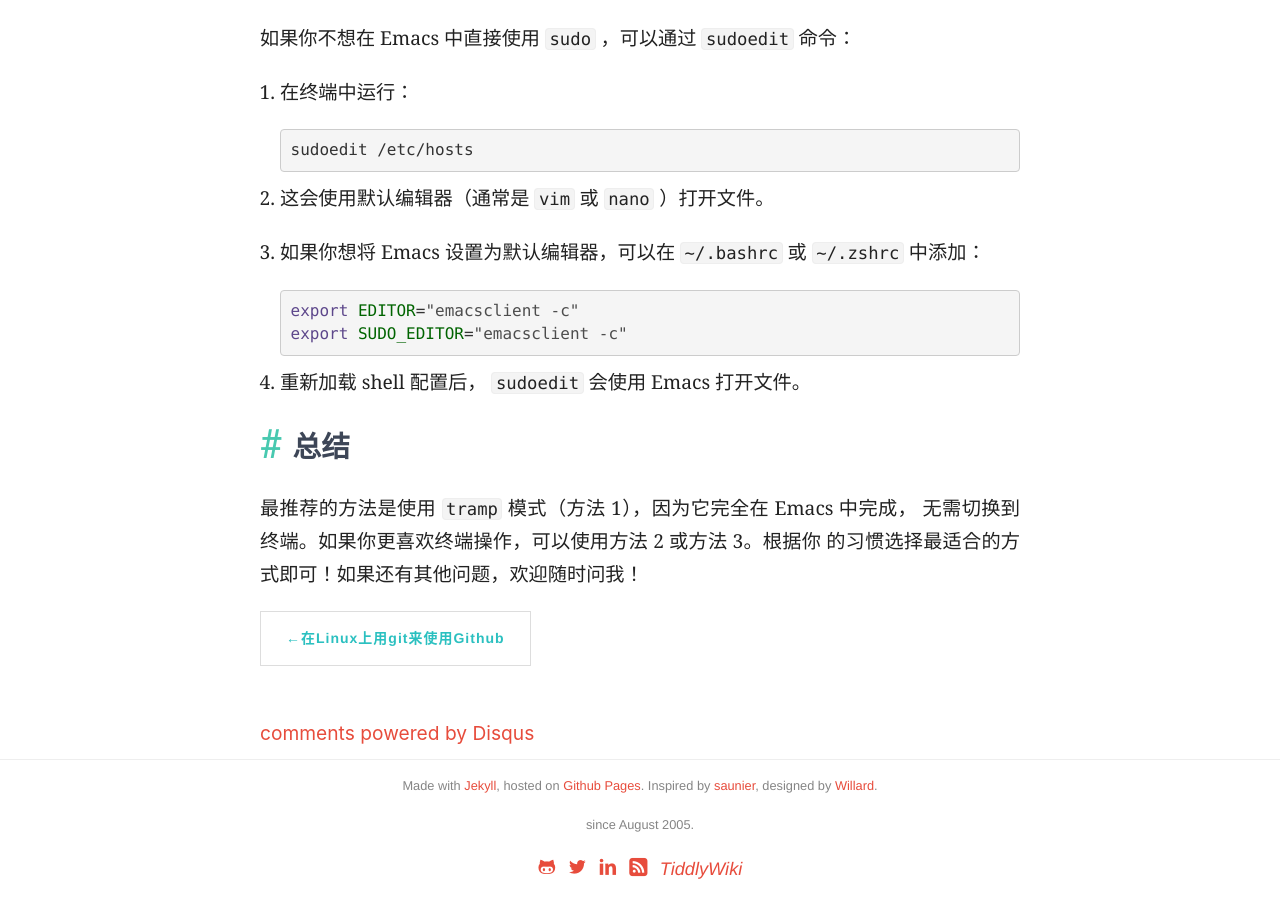
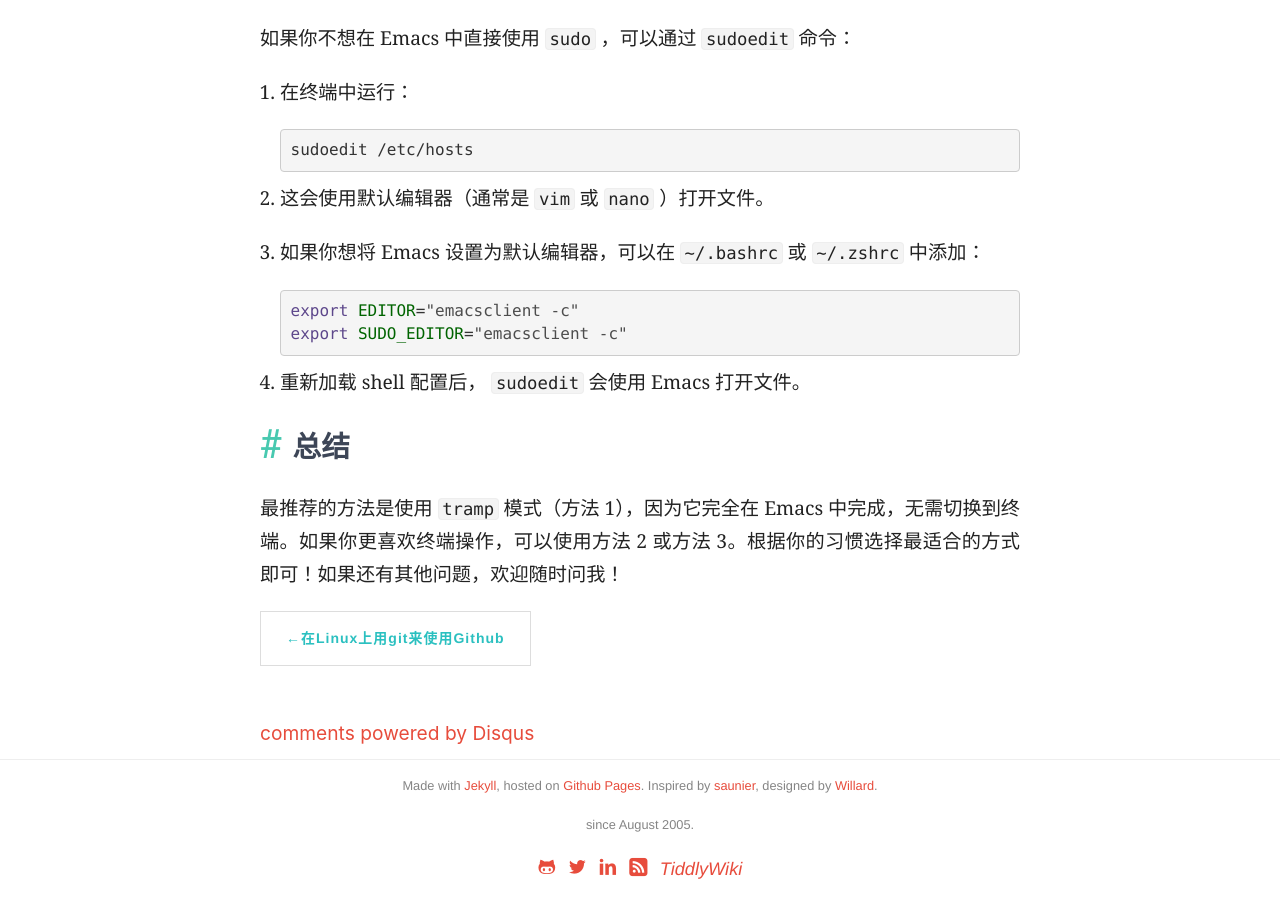
Before and after one commit to esperisto/esperisto.github.io, a Jekyll site: the page built from _posts/2025-02-25-Emacs-tips.html, in a window 1280 px wide and 900 px high, scrolled down 2159 px. Built offline with Jekyll 4.4.1, drawn with Linux system fonts in a browser that asks for light colours; nearby versions of some CDN libraries; comment, search, counter and statistics services are not loaded; some of the changed lines change nothing that is shown; some of the changed text lies outside the part shown.

Commit message:
eliminated redundant spaces

```diff
--- a/_posts/2025-02-25-Emacs-tips.html
+++ b/_posts/2025-02-25-Emacs-tips.html
@@ -21,8 +21,7 @@
 </div>
 
 <p>
-在 Emacs 中，如果你需要编辑一个当前用户没有权限的文件（类似于在终端中
-使用 <code>sudo</code> ），可以通过以下几种方法实现：
+在 Emacs 中，如果你需要编辑一个当前用户没有权限的文件（类似于在终端中使用 <code>sudo</code> ），可以通过以下几种方法实现：
 </p>
 
 <div id="outline-container-org76290e0" class="outline-2">
@@ -37,7 +36,7 @@
 <li><p>
 在文件路径前加上 <code>/sudo::</code> ，例如：
 </p>
-<pre class="example" id="org291798a">
+<pre class="example" id="orgbaf7c85">
 /sudo::/etc/hosts
 </pre></li>
 <li>按下回车，Emacs 会提示你输入当前用户的密码。</li>
@@ -98,7 +97,7 @@
 <li><p>
 在文件路径前加上 <code>/sudo::</code> ，例如：
 </p>
-<pre class="example" id="orgc1f6013">
+<pre class="example" id="org62ad628">
 /sudo::/etc/hosts
 </pre></li>
 <li>按下回车，输入密码后即可保存。</li>
@@ -138,9 +137,7 @@
 <h2 id="org0706ba1">总结</h2>
 <div class="outline-text-2" id="text-org0706ba1">
 <p>
-最推荐的方法是使用 <code>tramp</code> 模式（方法 1），因为它完全在 Emacs 中完成，
-无需切换到终端。如果你更喜欢终端操作，可以使用方法 2 或方法 3。根据你
-的习惯选择最适合的方式即可！如果还有其他问题，欢迎随时问我！
+最推荐的方法是使用 <code>tramp</code> 模式（方法 1），因为它完全在 Emacs 中完成，无需切换到终端。如果你更喜欢终端操作，可以使用方法 2 或方法 3。根据你的习惯选择最适合的方式即可！如果还有其他问题，欢迎随时问我！
 </p>
 </div>
 </div>
```
